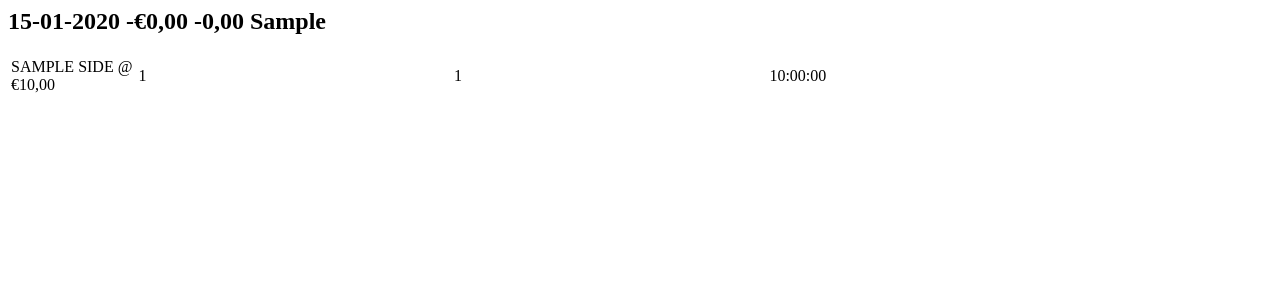
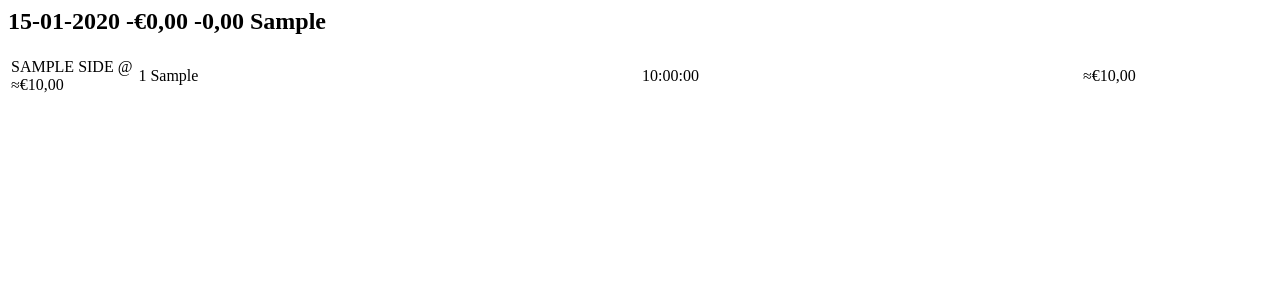
Before and after one commit to kevindh89/mycryptool, a Symfony app: template templates/frontend/trade-list.html.twig in a window 1280 px wide. Shown: the top 300 px of the page. Run offline with Twig, Linux system fonts and the light colour scheme; the template is opened without the code that fills it: most values are stand-ins (such as "Sample title", 1, 10 or a date in 2020); some libraries are stand-ins or nearby versions.

Commit message:
Improved order list

```diff
--- a/assets/css/app.scss
+++ b/assets/css/app.scss
@@ -5,6 +5,10 @@ $fa-font-path: "~font-awesome/fonts";
 html, body {
   background: #000000;
   color: #cccccc;
+}
+
+.text-lightdark {
+  color: #AAAAAA;
 }
 
 .meme-figure {
--- a/templates/frontend/trade-list.html.twig
+++ b/templates/frontend/trade-list.html.twig
@@ -32,11 +32,17 @@
             <tbody>
             <tr>
                 <td style="width: 10%;" class="text-center {% if trade.side == 'buy' %}bg-success{% else %}bg-danger{% endif %}">
-                    {{ trade.side | upper }} @ €{{ trade.averagePrice | number_format(2, ',', '.') }}
+                    {{ trade.side | upper }} @ ≈€{{ trade.averagePrice | number_format(2, ',', '.') }}
                 </td>
-                <td style="width: 25%;">{{ trade.productId }}</td>
-                <td style="width: 25%;">{{ trade.size }}</td>
-                <td style="width: 40%;">{{ trade.tradeCreatedAt | date('H:i:s') }}</td>
+                <td style="width: 40%;">
+                    {{ trade.size }} <span class="text-lightdark">{{ primaryActiveProduct }}</span>
+                </td>
+                <td style="width: 35%;" class="text-lightdark">
+                    {{ trade.tradeCreatedAt | date('H:i:s') }}
+                </td>
+                <td style="width: 15%;" class="text-right">
+                    ≈€{{ (trade.size * trade.averagePrice) | number_format(2, ',', '.') }}
+                </td>
             </tr>
             </tbody>
         </table>
```
